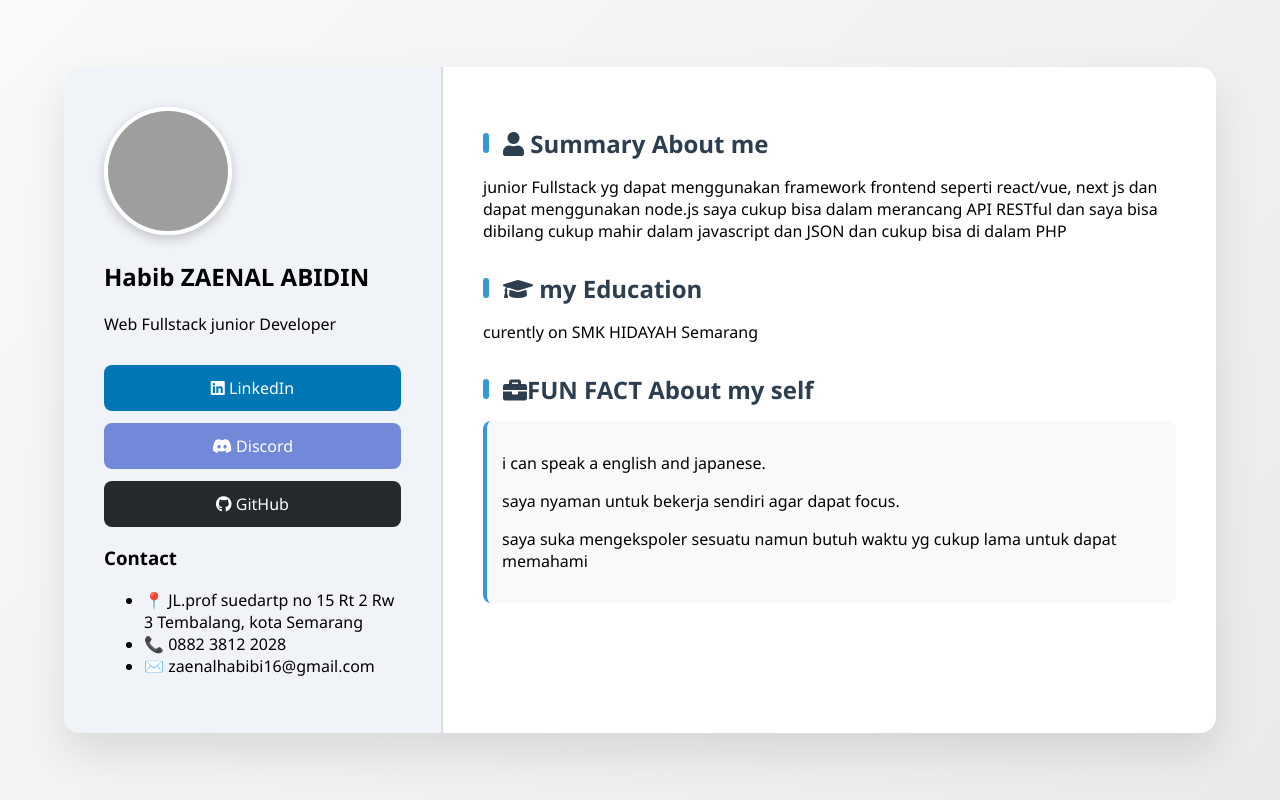
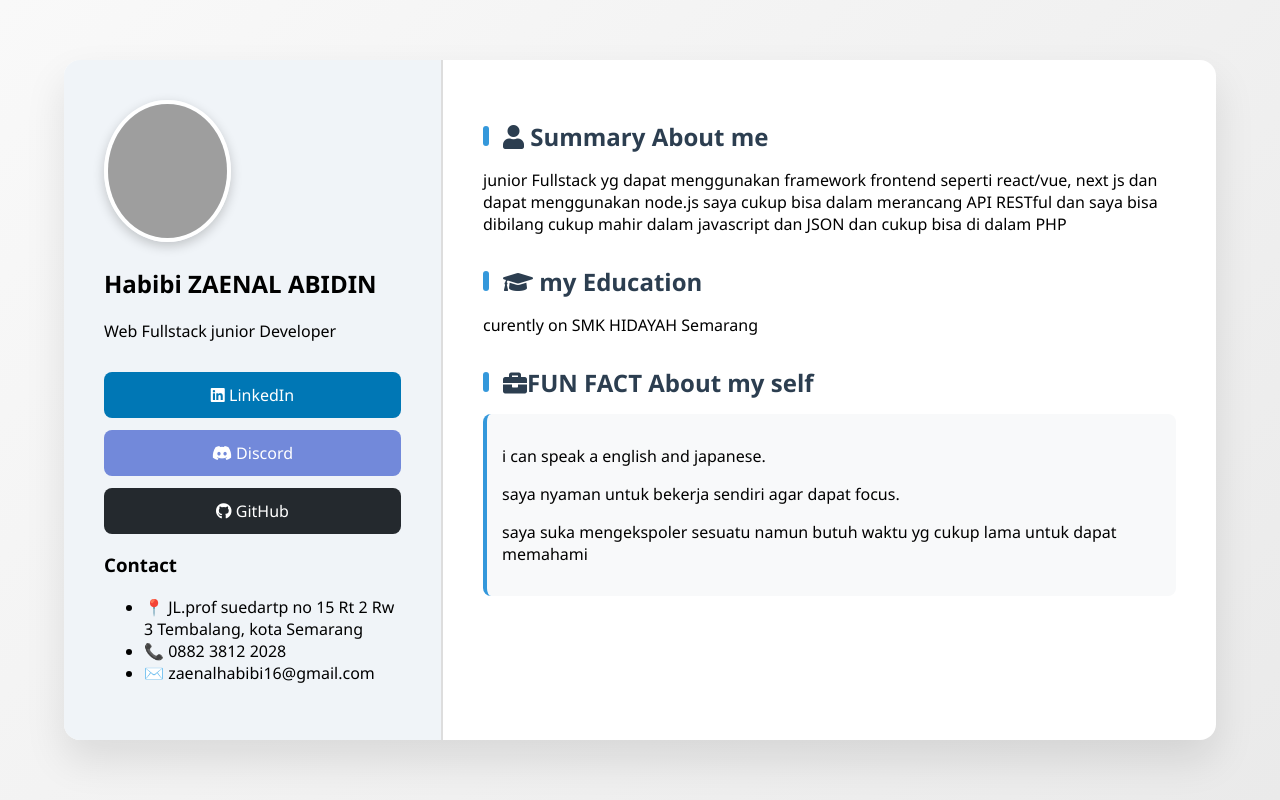
Before and after one commit to CloudDYSxMEIDYS/OreNoCV, a plain HTML site: page index.html in a window 1280 px wide. Drawn offline with Linux system fonts and the light colour scheme; grey boxes are pictures that could not be loaded.

Commit message:
resume 2

```diff
--- a/index.css
+++ b/index.css
@@ -46,8 +46,8 @@ body {
 }
 
 .profile-pic {
-    width: 120px;
-    height: 120px;
+    width: 119px;
+    height: 134px;
     border-radius: 50%;
     border: 4px solid #fff;
     box-shadow: 0 4px 12px rgba(0,0,0,0.2);
@@ -115,7 +115,7 @@ h2::before {
     background: #ecf0f1;
 }
 
-/* Responsive Design */
+
 @media (max-width: 768px) {
     .resume {
         flex-direction: column;
@@ -142,7 +142,7 @@ h2::before {
     animation: slideIn 0.8s ease-out;
 }
 
-/* New Contact Buttons Container */
+
 .contact-buttons {
     margin-top: 30px;
     display: flex;
@@ -150,7 +150,7 @@ h2::before {
     gap: 12px;
 }
 
-/* Base Button Style */
+
 .contact-button {
     padding: 12px 16px;
     border-radius: 8px;
@@ -164,7 +164,7 @@ h2::before {
     box-sizing: border-box;
 }
 
-/* Specific Button Colors */
+
 .contact-button.linkedin {
     background-color: #0077B5;
 }
@@ -177,13 +177,13 @@ h2::before {
     background-color: #3498db;
 }
 
-/* Hover Effects */
+
 .contact-button:hover {
     opacity: 0.9;
     transform: translateY(-2px);
 }
 
-/* Responsive Adjustments */
+
 @media (max-width: 768px) {
     .contact-buttons {
         margin-top: 20px;
@@ -191,9 +191,9 @@ h2::before {
 }
 
 .contact-button.github {
-    background-color: #24292e; /* GitHub's brand color */
+    background-color: #24292e;
 }
 
 .contact-button.github:hover {
-    background-color: #1b1f23; /* Darker on hover */
+    background-color: #1b1f23;
 }
--- a/index.html
+++ b/index.html
@@ -13,7 +13,7 @@
       <aside class="sidebar">
     <div class="profile">
         <img src="5_Foto_HABIBIZAENAL_RPL_SMKHIDAYAH.JPG" alt="Profile Picture" class="profile-pic">
-        <h1>Habib ZAENAL ABIDIN</h1>
+        <h1>Habibi ZAENAL ABIDIN</h1>
         <p>Web Fullstack junior Developer  </p>
     </div>
 
```
